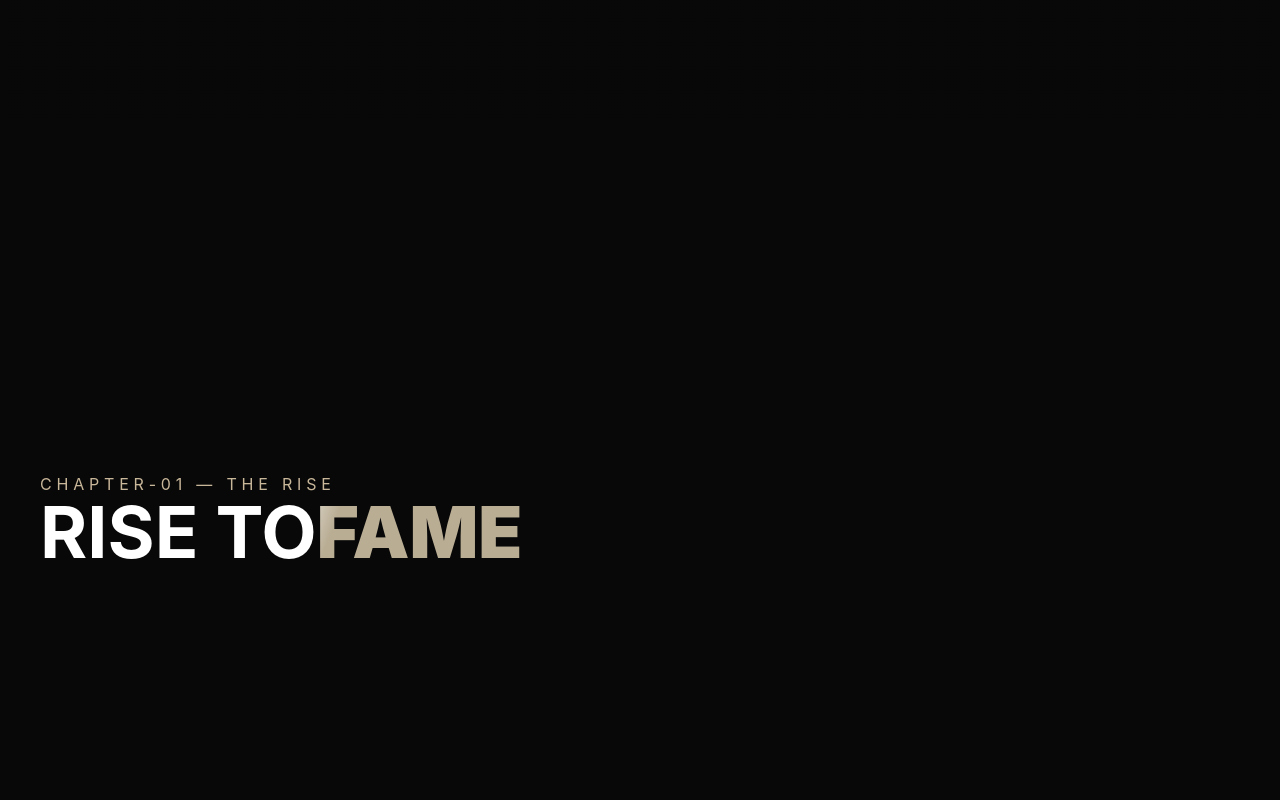
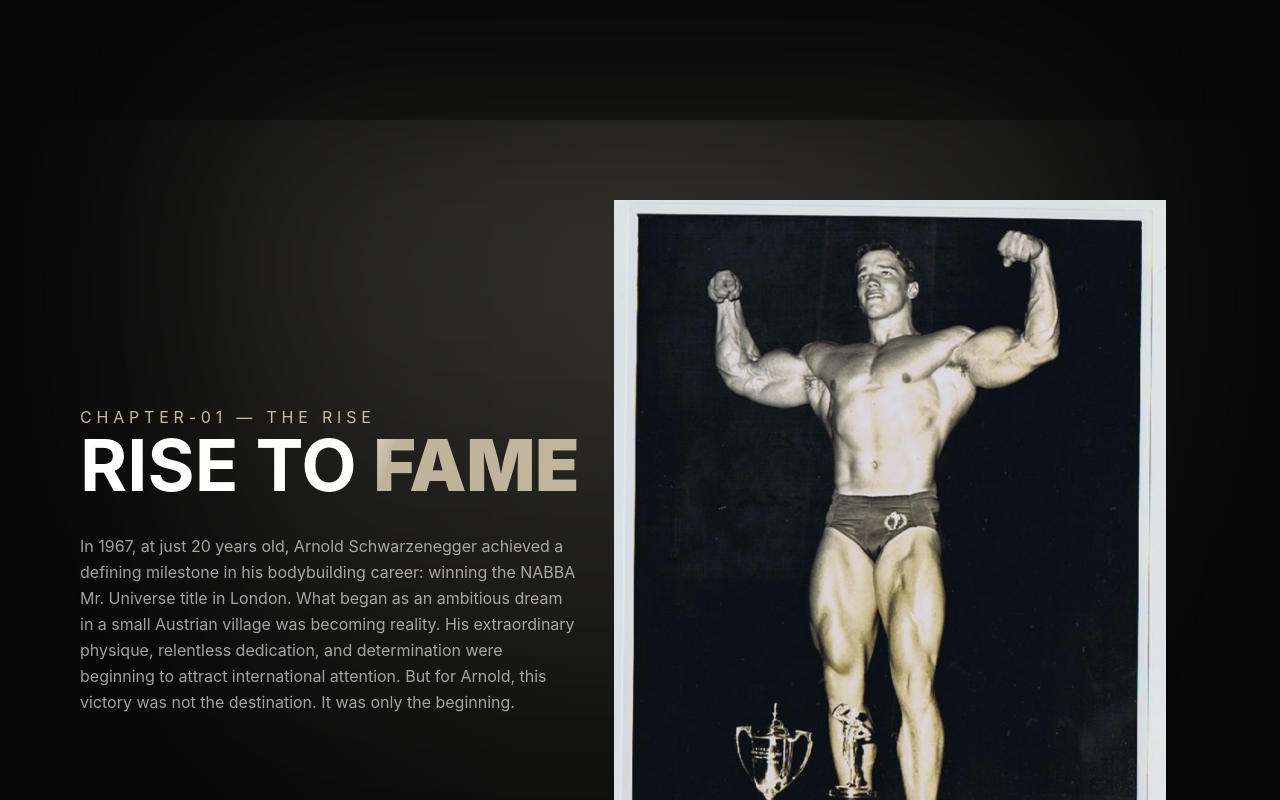
Before and after one commit to Yusuf55186/the_iron_era_arnold_schwarznegger, a React (Vite) app in the folder the-iron-era/: page / in a window 1280 px wide. Shown: the part 3080-3880 px from the top of the page. Built offline with nearby package versions, Linux system fonts and the light colour scheme.

Commit message:
Add ArnoldPrime image component and integrate into TheRise; update styles and content in TheFirstSpark

```diff
--- /dev/null
+++ b/the-iron-era/src/ArnoldPrimeImg.tsx
@@ -0,0 +1,10 @@
+export const ArnoldPrimeImg = () => {
+    const ArnoldPrime = "/Hero/Arnold_Prime.png"
+    return (
+        <img
+        className="h-[90vh] w-full object-contain"
+        src={ArnoldPrime}
+        >
+        </img>
+    )
+}
--- a/the-iron-era/src/TheFirstSpark.tsx
+++ b/the-iron-era/src/TheFirstSpark.tsx
@@ -24,7 +24,7 @@ export const TheFirstSpark = () => {
                 FORGED THROUGH DISCIPLINE
             </h2>
             <p
-            className="mt-6 text-xl text-neutral-200 font-iron-body"
+            className="mt-8 max-w-[60ch] text-neutral-400 leading-relaxed"
             >
                 In 1965, Arnold Schwarzenegger began his compulsory military service in the Austrian Army. While fulfilling his duties, he continued pursuing bodybuilding with remarkable determination. That same year, he competed in and won the Junior Mr. Europe title, taking an important step toward the career he envisioned.
             </p>
--- a/the-iron-era/src/TheRise.tsx
+++ b/the-iron-era/src/TheRise.tsx
@@ -1,6 +1,8 @@
 import gsap from "gsap";
 import { ScrollTrigger } from "gsap/all";
 import { useEffect, useRef } from "react";
+import { ArnoldPrimeImg } from "./ArnoldPrimeImg";
+import { SpotLight } from "./components/Spotlight";
 gsap.registerPlugin(ScrollTrigger);
 export const TheRise = () => {
     const sectionRef = useRef<HTMLElement>(null);
@@ -24,7 +26,7 @@ export const TheRise = () => {
         toggleActions: "play none infinite reverse",
       },
       repeat:-1,
-      repeatDelay:1,
+      repeatDelay:2,
     }
   );
 
@@ -35,11 +37,13 @@ export const TheRise = () => {
 }, []);
     return (
     <section
-    className="relative flex items-center p-10 min-h-screen bg-iron-bg overflow-hiddden"
+    className="relative flex items-center p-20 min-h-screen bg-iron-bg overflow-hiddden"
     ref={sectionRef}
     >
+        <SpotLight />
+
         <div
-        className="w-[500px]"
+        className="w-[500px] shrink-0"
         >
 
         <p
@@ -50,15 +54,21 @@ export const TheRise = () => {
         <h2
         className="font-display text-5xl font-bold text-white md:text-7xl"
         >
-            RISE TO
+            RISE TO {""}
             <strong ref={fameRef} className="text-iron-accent fame-shine">
                 FAME
              </strong>
         </h2>
         <p
+        className="mt-8 max-w-[60ch] text-neutral-400 leading-relaxed"
         >
-
+            In 1967, at just 20 years old, Arnold Schwarzenegger achieved a defining milestone in his bodybuilding career: winning the NABBA Mr. Universe title in London.
+            What began as an ambitious dream in a small Austrian village was becoming reality. His extraordinary physique, relentless dedication, and determination were beginning to attract international attention.
+            But for Arnold, this victory was not the destination. It was only the beginning.
         </p>
+        </div>
+        <div className="relative flex flex-1 justify-center items-end">
+        <ArnoldPrimeImg />
         </div>
     </section>
 
```
Also changed, not shown: the-iron-era/Hero/Arnold_Prime.png (added).
